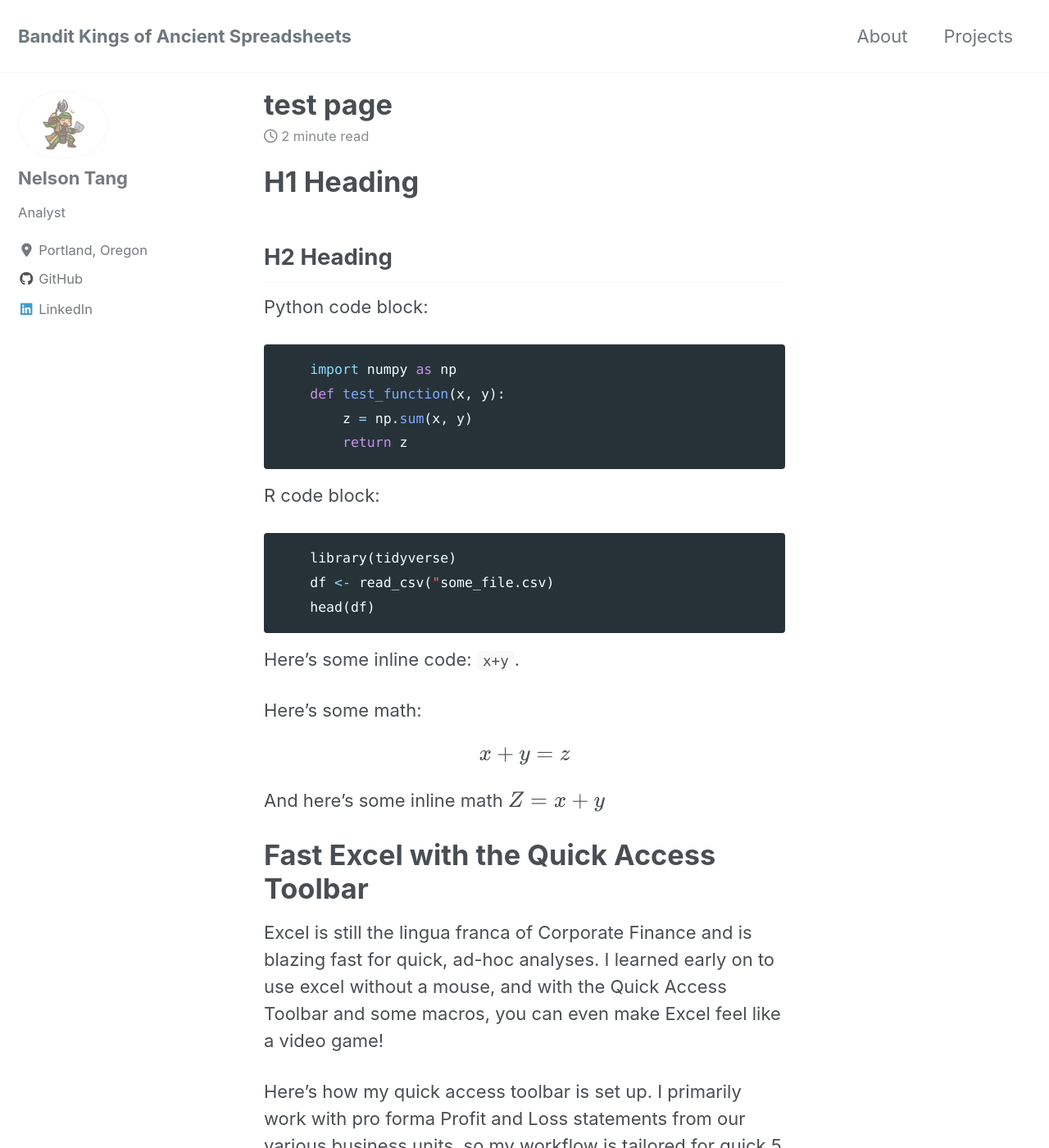
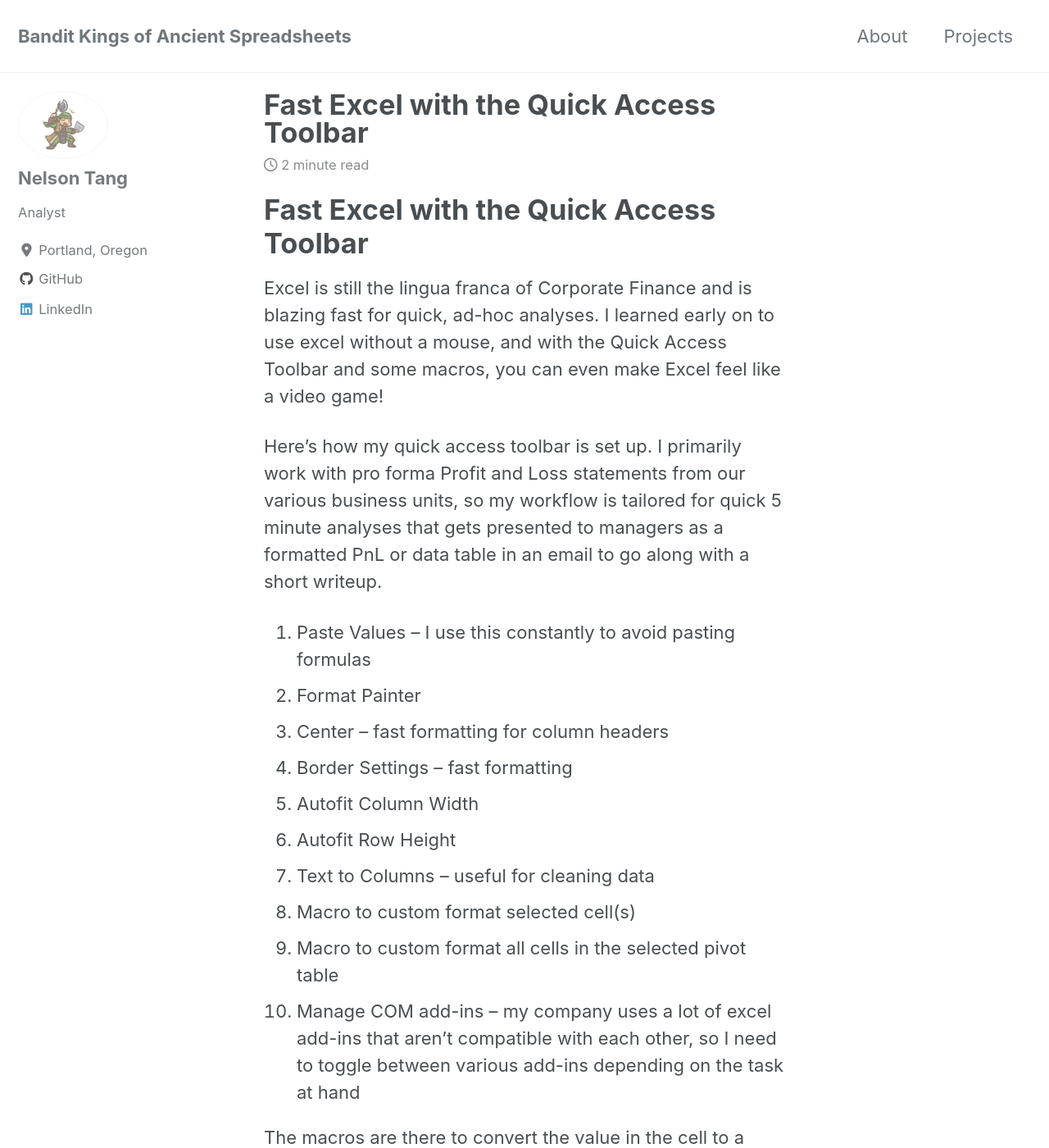
Before and after one commit to banditkingsofancientspreadsheets/banditkingsofancientspreadsheets.github.io, a Jekyll site: the page built from _posts/2019-08-05-Fast-Excel-with-the-Quick-Access-Toolbar.md, in a window 1280 px wide and 1400 px high. Shown: the whole window at 82% size. Built offline with Jekyll 4.4.1, drawn with Linux system fonts in a browser that asks for light colours; cached includes are drawn as plain includes; nearby versions of some CDN libraries; formulas are drawn with MathJax 3.

Commit message:
updated about me and renamed post

````diff
--- a/_posts/2019-08-05-Fast-Excel-with-the-Quick-Access-Toolbar.md
+++ b/_posts/2019-08-05-Fast-Excel-with-the-Quick-Access-Toolbar.md
@@ -1,36 +1,10 @@
 ---
-title: "test page"
+title: "Fast Excel with the Quick Access Toolbar"
 date: 2019-08-05
-tags: [excel, r, python]
-excerpt: "Some basic markdown"
+tags: [excel]
+excerpt: "Excel is still the lingua franca of Corporate Finance and is blazing fast for quick, ad-hoc analyses. I learned early on to use excel without a mouse, and with the Quick Access Toolbar and some macros, you can even make Excel feel like a video game!"
 mathjax: "true"
 ---
-
-# H1 Heading
-## H2 Heading
-
-Python code block:
-```python
-    import numpy as np
-    def test_function(x, y):
-        z = np.sum(x, y)
-        return z
-```
-
-R code block:
-```r
-    library(tidyverse)
-    df <- read_csv("some_file.csv)
-    head(df)
-```
-
-Here's some inline code: `x+y`.
-
-Here's some math:
-
-$$x+y=z$$
-
-And here's some inline math $$ Z = x+y $$
 
 # Fast Excel with the Quick Access Toolbar
 Excel is still the lingua franca of Corporate Finance and is blazing fast for quick, ad-hoc analyses. I learned early on to use excel without a mouse, and with the Quick Access Toolbar and some macros, you can even make Excel feel like a video game!
````
Also changed, not shown: _pages/about.md (+3 -5 lines).
